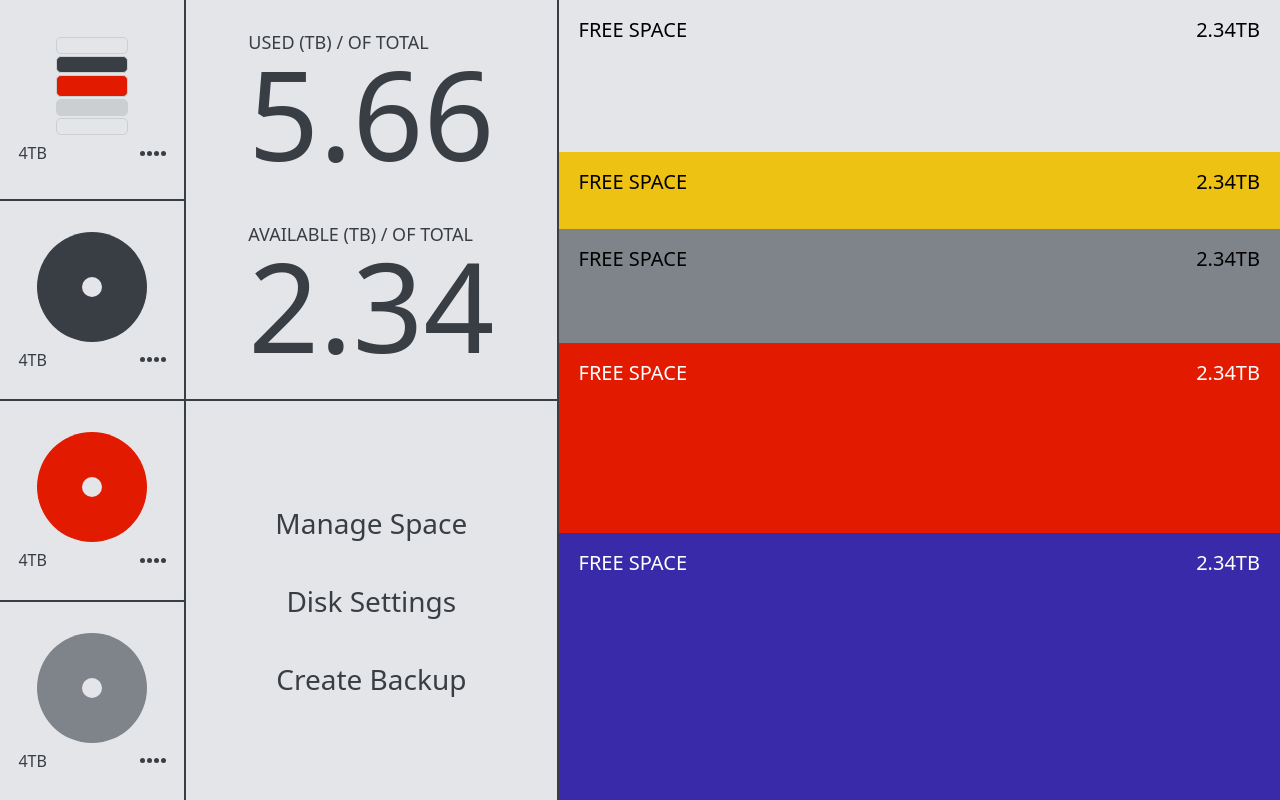
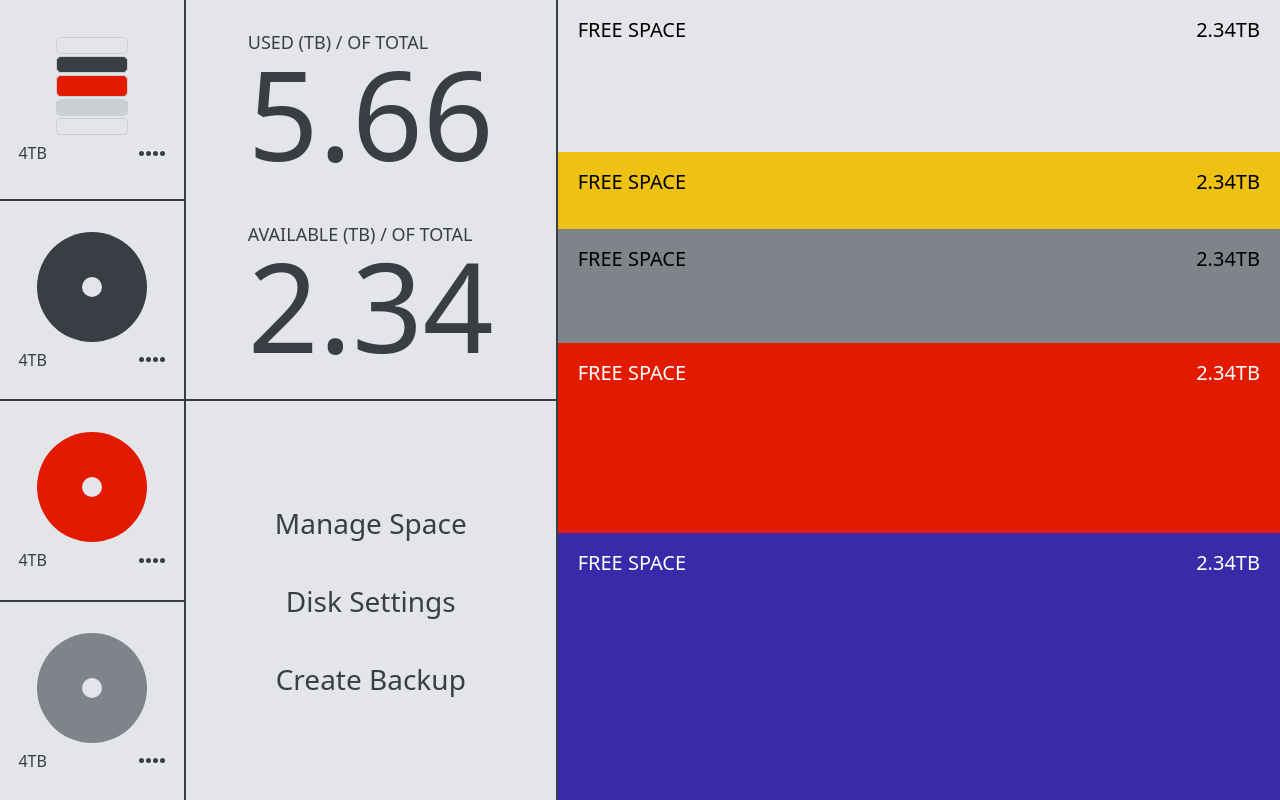
Before and after one commit to wlarkspur/css-layout, a website built with Vite: page index.html in a window 1280 px wide. Built offline with nearby package versions, Linux system fonts and the light colour scheme.

Commit message:
macOS Done

```diff
--- a/styles/style.scss
+++ b/styles/style.scss
@@ -18,7 +18,7 @@ body {
   grid-template-columns: 1fr 1.3fr;
   background-color: $black;
   color: $black;
-  /* gap: 2px; */
+  gap: 2px;
 }
 
 .info {
@@ -144,7 +144,7 @@ body {
 
 .stats {
   display: grid;
-  border-left: 2px solid $black;
+  /* border-left: 2px solid $black; */
   grid-template-rows: 2fr 1fr 1.5fr 2.5fr 3.5fr;
   color: black;
   .stats__stat {
```
